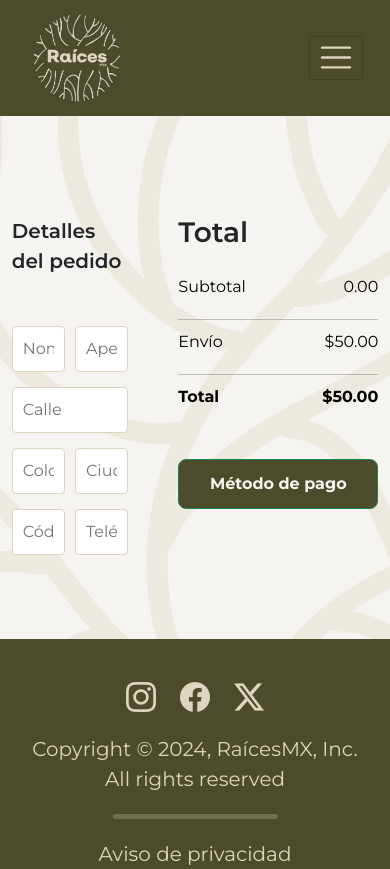
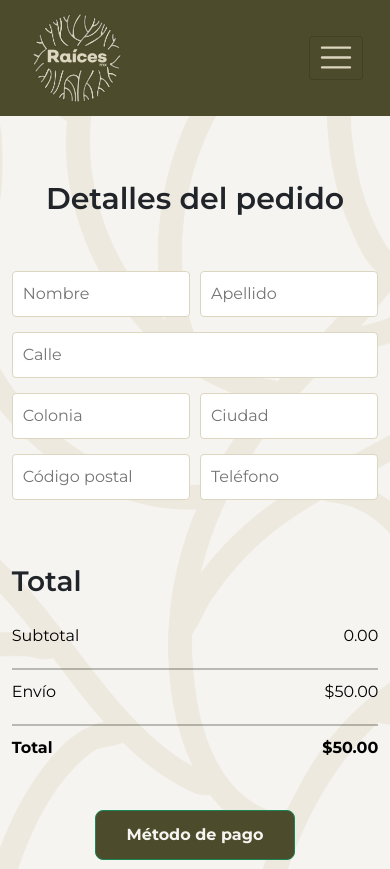
Before and after one commit to VillanuevaAqui/raicesMx, a React (Vite) app: page /checkout in a window 390 px wide. Shown: the top 869 px of the page. Built offline with nearby package versions, Linux system fonts and the light colour scheme.

Commit message:
Checkout responsive

```diff
--- a/src/Pages/Checkout/Checkout.css
+++ b/src/Pages/Checkout/Checkout.css
@@ -46,6 +46,8 @@
 }
 .checkout-total hr{
     margin: 10px 0px;
+    border: solid 1px var(--fourth);
+    opacity: 30%;
 }
 .checkout-total button{
     font-size: 2rem;
@@ -70,8 +72,13 @@
     }
 }
 @media (max-width: 500px) {
+    .place-order{
+        flex-direction: column;
+    }
     .place-order-left .checkout-title{
-        font-size: 2rem;
+        margin-top: -4rem;
+        font-size: 3rem;
+        text-align: center;
     }
     .checkout-title-total{
         font-size: 2.8rem;
```
